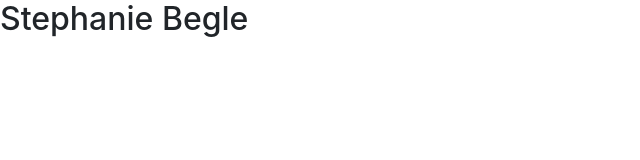
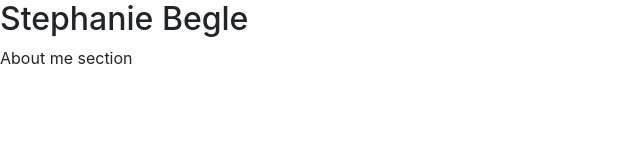
Before and after one commit to stephbegle/portfolio, a React (Create React App) app: page / in a window 1280 px wide. Shown: the top 160 px of the page, without its empty margins (0-640 px from the left). Built offline with nearby package versions, Linux system fonts and the light colour scheme.

Commit message:
added a list of commented out requirements i would like to have in my portfolio to the gitignore file

```diff
--- a/src/App.js
+++ b/src/App.js
@@ -3,7 +3,15 @@ import 'bootstrap/dist/css/bootstrap.min.css';
 
 function App() {
   return (
+    <>
+
     <h2>Stephanie Begle</h2>
+    <div>
+      <p>About me section</p>
+    </div>
+
+
+    </>
   );
 }
 
```
Also changed, not shown: 1 other file (tests, documents, lock files or other folders).
